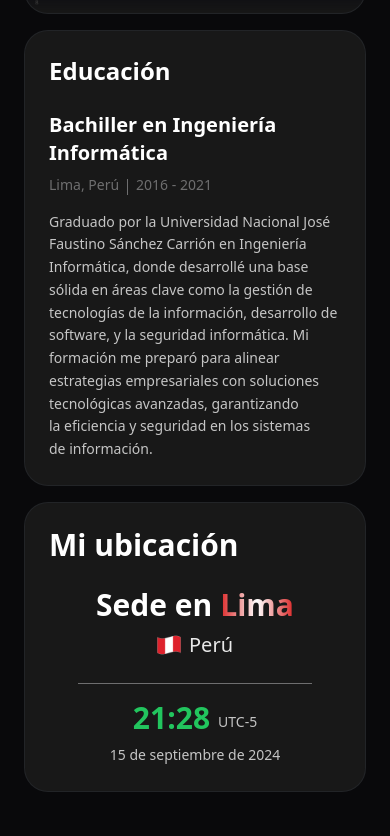
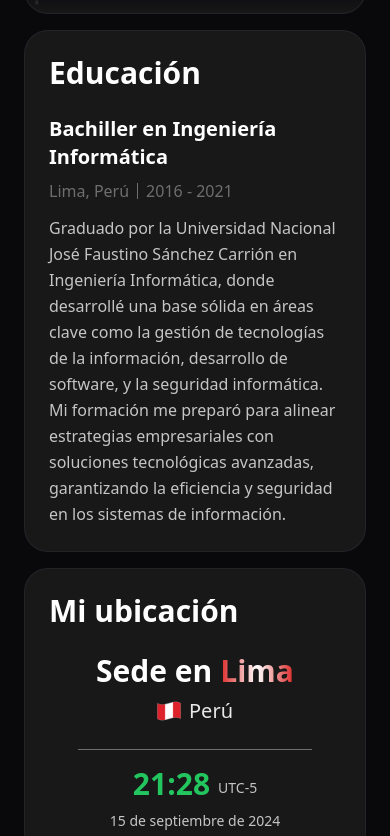
Before and after one commit to aleexvdev/portfolio.dev, an Astro site: page / in a window 390 px wide. Shown: the part 6176-7012 px from the top of the page. Built offline with nearby package versions, Linux system fonts and the light colour scheme; Astro itself is replaced by a stand-in of ours; no server answers.

Commit message:
refactor: education card

```diff
--- a/src/sections/about/components/EducationCard.tsx
+++ b/src/sections/about/components/EducationCard.tsx
@@ -20,7 +20,7 @@ export const EducationCard = () => {
       >
         <header className="w-full h-max flex items-start mb-6">
           <h2
-            className={`text-2xl md:text-3xl lg:text-4xl font-semibold text-pretty ${isActive ? "text-[#22C55E]" : "text-white"}`}
+            className={`text-3xl md:text-3xl lg:text-4xl font-semibold text-pretty ${isActive ? "text-[#22C55E]" : "text-white"}`}
           >
             Educación
           </h2>
@@ -30,15 +30,15 @@ export const EducationCard = () => {
             Bachiller en Ingeniería Informática
           </h3>
           <div className="w-full mt-2 mb-3 flex items-start justify-start">
-            <span className={`text-nowrap font-normal text-sm md:text-base lg:text-lg ${isActive ? "text-stone-400" : "text-[#6E6E6F]"}`}>
+            <span className={`text-nowrap font-normal text-base md:text-base lg:text-lg ${isActive ? "text-stone-400" : "text-[#6E6E6F]"}`}>
               Lima, Perú
             </span>
             <span className={`w-px h-4 md:h-5 bg-[#6E6E6F] mx-2 my-1 ${isActive ? "text-stone-400" : "text-[#6E6E6F]"}`}></span>
-            <span className={`text-nowrap font-normal text-sm md:text-base lg:text-lg ${isActive ? "text-stone-400" : "text-[#6E6E6F]"}`}>
+            <span className={`text-nowrap font-normal text-base md:text-base lg:text-lg ${isActive ? "text-stone-400" : "text-[#6E6E6F]"}`}>
               2016 - 2021
             </span>
           </div>
-          <p className={`text-sm md:text-base lg:text-lg text-pretty leading-relaxed font-medium ${isActive ? "text-white/90" : "text-white/75"}`}>
+          <p className={`text-base md:text-base lg:text-lg text-pretty leading-relaxed font-medium ${isActive ? "text-white/90" : "text-white/75"}`}>
             Graduado por la Universidad Nacional José Faustino Sánchez Carrión
             en Ingeniería Informática, donde desarrollé una base sólida en áreas
             clave como la gestión de tecnologías de la información, desarrollo
--- a/src/sections/about/components/UbicationCard.tsx
+++ b/src/sections/about/components/UbicationCard.tsx
@@ -48,7 +48,7 @@ export const UbicationCard = () => {
                 <p className="text-white/90 text-xl md:text-2xl">Perú</p>
               </div>
               <p
-                className={`text-sm md:text-base lg:text-lg leading-relaxed ${isActive ? "text-white/90" : "text-white/75"}  text-center text-pretty`}
+                className={`text-lg leading-relaxed ${isActive ? "text-white/90" : "text-white/75"}  text-center text-pretty`}
               >
                 {timeDifference}
               </p>
```
